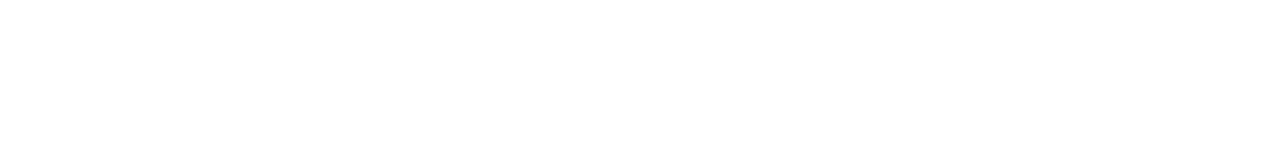
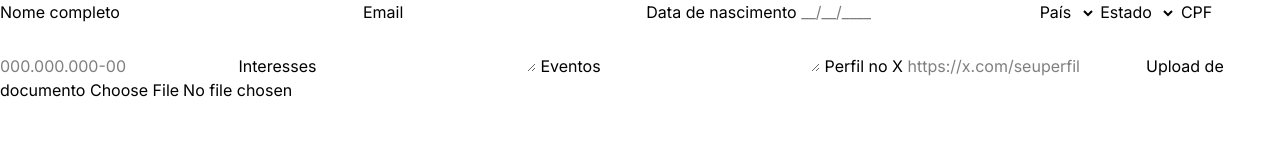
Before and after one commit to Icnneto/furia_tech_front, a website with bundled scripts: page public/pages/index.html in a window 1280 px wide. Built offline with nearby package versions, Linux system fonts and the light colour scheme.

Commit message:
feat: add API call for country and state - add logic to fill form with country and state

```diff
--- a/package.json
+++ b/package.json
@@ -2,6 +2,7 @@
   "name": "frontend",
   "version": "1.0.0",
   "main": "index.js",
+  "type": "module",
   "scripts": {
     "test": "echo \"Error: no test specified\" && exit 1"
   },
--- /dev/null
+++ b/public/js/countryState.js
@@ -0,0 +1,49 @@
+import { getCountryAPI, getStateAPI } from "./utils/countryStateApi.js";
+const formPais = document.querySelector('#pais');
+const formEstado = document.querySelector('#estado');
+
+async function fillCountries () {
+
+    try {
+        const countries = await getCountryAPI();
+
+        formPais.innerHTML = `<option value="">Selecione o país</option>`;
+
+        countries.forEach(country => {
+            formPais.innerHTML += `
+                <option value="${country.iso2}">${country.name}</option>
+            `
+        });
+
+        formPais.addEventListener('change', async (event) => {
+            const countryCode = event.target.value;
+
+            if (countryCode) {
+                await fillStates(countryCode);
+            }
+        });
+
+    } catch (error) {
+        formPais.innerHTML = `<option value="">Erro ao carregar países: ${error}</option>`;
+    };
+};
+
+async function fillStates(countryCode) {
+    try {
+        const states = await getStateAPI(countryCode);
+
+        formEstado.innerHTML = `<option value="">Selecione o estado</option>`;
+
+        states.forEach(state => {
+            formEstado.innerHTML += `
+                <option value="${state.iso2}">${state.name}</option>
+            `;
+        });
+
+    } catch (error) {
+        formEstado.innerHTML = `<option value="">Erro ao carregar estados: ${error}</option>`;
+    }
+}
+
+// Chamar função ao carregar a página
+document.addEventListener('DOMContentLoaded', fillCountries);
--- /dev/null
+++ b/public/js/utils/countryStateApi.js
@@ -0,0 +1,27 @@
+const requestOptions = {
+    method: 'GET',
+    headers: {"X-CSCAPI-KEY": "API_KEY"},
+    redirect: 'follow'
+};
+
+export async function getCountryAPI() {
+    try {
+        const response = await fetch("https://api.countrystatecity.in/v1/countries", requestOptions);
+        const countries = await response.json();
+
+        return countries;
+    } catch (error) {
+        console.log(`Erro ao carregar países: ${error}`)
+    };
+};
+
+export async function getStateAPI (country) {
+    try {
+        const response = await fetch(`https://api.countrystatecity.in/v1/countries/${country}/states`, requestOptions);
+        const states = await response.json();
+
+        return states;
+    } catch (error) {
+        console.log(`Erro ao carregar estados: ${error}`)
+    };
+};
--- a/public/pages/index.html
+++ b/public/pages/index.html
@@ -15,7 +15,119 @@
 <body class="min-h-max bg-background font-main">
     <header class="bg-gradient-to-br from-black to-title h-[65%] flex flex-col items-center">
     </header>
-    <main></main>
+    <main>
+        <form class="" id="formulario-inscricao">
+            <!-- Nome completo -->
+            <label class="" for="nome">Nome completo</label>
+            <input
+              type="text"
+              id="nome"
+              name="nome"
+              class=""
+              data-input="nome"
+              minlength="3"
+              required
+            />
+
+            <!-- Email -->
+            <label class="" for="email">Email</label>
+            <input
+              type="email"
+              id="email"
+              name="email"
+              class=""
+              data-input="email"
+              required
+            />
+
+            <!-- Data de nascimento -->
+            <label class="" for="data-nascimento">Data de nascimento</label>
+            <input
+              type="text"
+              id="data-nascimento"
+              name="data-nascimento"
+              class=""
+              data-input="data-nascimento"
+              placeholder="__/__/____"
+              maxlength="10"
+              required
+            />
+
+            <!-- País -->
+            <label class="" for="pais">País</label>
+            <select
+              id="pais"
+              name="pais"
+              class=""
+              data-input="pais"
+              required
+            ></select>
+
+            <!-- Estado -->
+            <label class="" for="estado">Estado</label>
+            <select
+              id="estado"
+              name="estado"
+              class=""
+              data-input="estado"
+              required
+            ></select>
+
+            <!-- CPF -->
+            <label class="" for="cpf">CPF</label>
+            <input
+              type="text"
+              id="cpf"
+              name="cpf"
+              class=""
+              data-input="cpf"
+              placeholder="000.000.000-00"
+              maxlength="14"
+              required
+            />
+
+            <!-- Interesses -->
+            <label class="" for="interesses">Interesses</label>
+            <textarea
+              id="interesses"
+              name="interesses"
+              class=""
+              data-input="interesses"
+            ></textarea>
+
+            <!-- Eventos -->
+            <label class="" for="eventos">Eventos</label>
+            <textarea
+              id="eventos"
+              name="eventos"
+              class=""
+              data-input="eventos"
+            ></textarea>
+
+            <!-- Perfil no X (Twitter) -->
+            <label class="" for="perfil-x">Perfil no X</label>
+            <input
+              type="url"
+              id="perfil-x"
+              name="perfil-x"
+              class=""
+              data-input="perfil-x"
+              placeholder="https://x.com/seuperfil"
+            />
+
+
+            <label class="" for="documento">Upload de documento</label>
+            <input
+              type="file"
+              id="documento"
+              name="documento"
+              class=""
+              data-input="documento"
+              accept=".pdf,.doc,.docx,.png,.jpg"
+            />
+          </form>
+    </main>
     <footer></footer>
+    <script src="../js/countryState.js"></script>
 </body>
 </html>
```
Also changed, not shown: public/js/errors.js (added).
